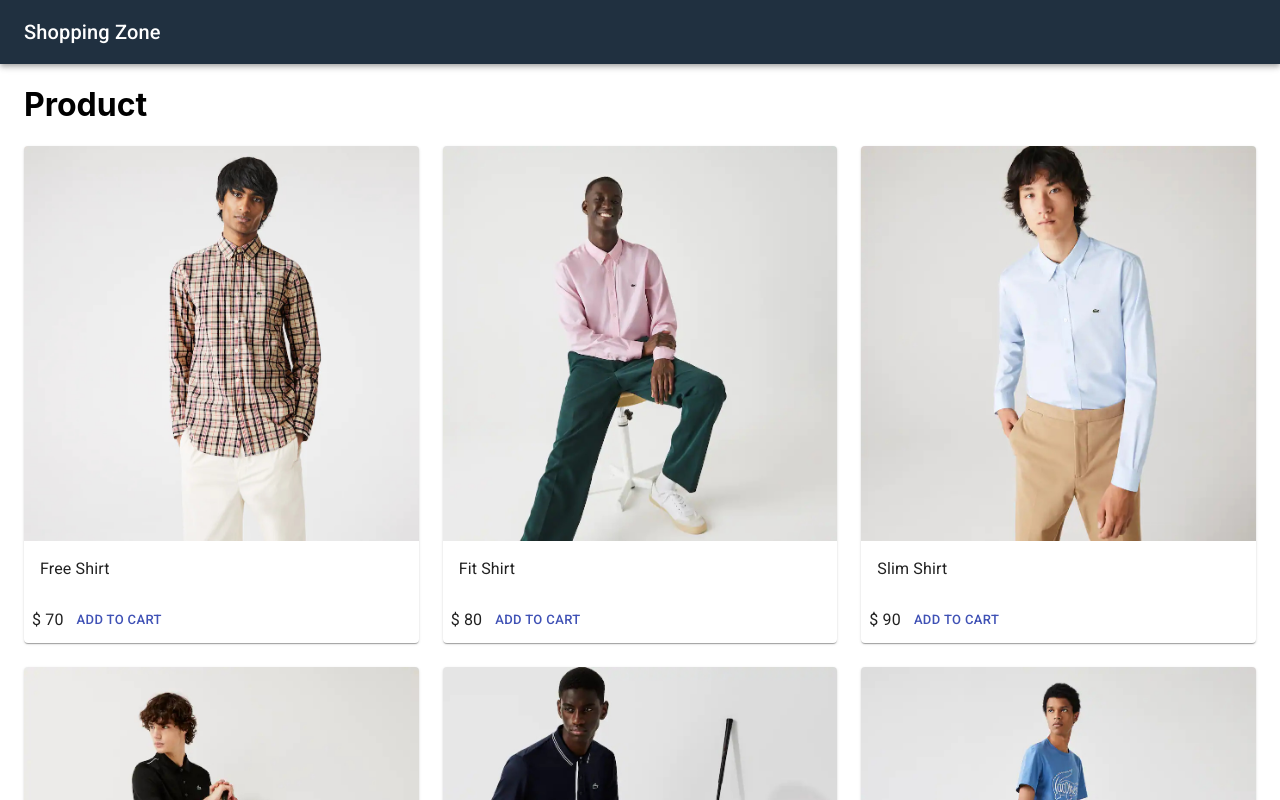
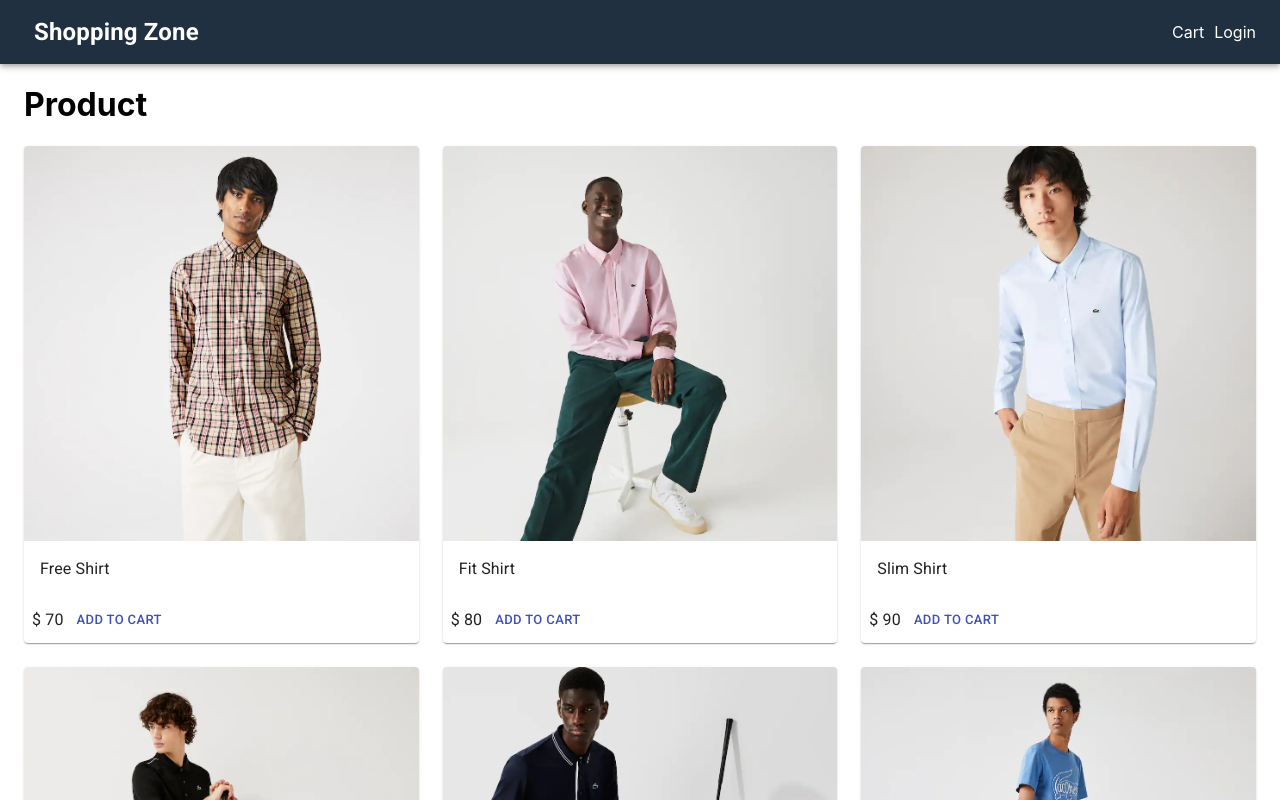
Before and after one commit to suprabhat15/shopping-zone, a Next.js app: page / in a window 1280 px wide. Shown: the top 800 px of the page. Built offline with nearby package versions, Linux system fonts and the light colour scheme.

Commit message:
add Header Links

```diff
--- a/components/Layout.js
+++ b/components/Layout.js
@@ -1,7 +1,8 @@
 import React from 'react'
 import Head from 'next/head'
 import {AppBar, Typography, Toolbar, Container} from '@material-ui/core'
-import useStyles from '../utils/Layout'
+import useStyles from '../utils/styles'
+import Link from 'next/link'
 
 export default function Layout({children}) {
     const classes = useStyles();
@@ -13,7 +14,20 @@ export default function Layout({children}) {
             </Head>
             <AppBar position="static" className={classes.navbar}>
                 <Toolbar>
-                    <Typography variant="h6"> Shopping Zone </Typography>
+                    <Link href="/">
+                        <a>
+                            <Typography variant="h6" className={classes.brand}> Shopping Zone </Typography>
+                        </a>
+                    </Link>
+                    <div className={classes.grow}></div>
+                    <div>
+                        <Link href="/cart">
+                            <a>Cart</a>
+                        </Link>
+                        <Link href="/login">
+                            <a>Login</a>
+                        </Link>
+                    </div>
                 </Toolbar>
             </AppBar>
             <Container className={classes.main}>
--- a/utils/Layout.js
+++ b/utils/styles.js
@@ -8,6 +8,13 @@ const useStyles = makeStyles({
             marginLeft: 10,
         },
     },
+    brand: {
+        fontSize: '1.5rem',
+        fontWeight: 'bold',
+    },
+    grow: {
+        flexGrow: 1,
+    },
     main: {
         minHeight: '85vh', //calc(90vh - 64px)
     },
```
